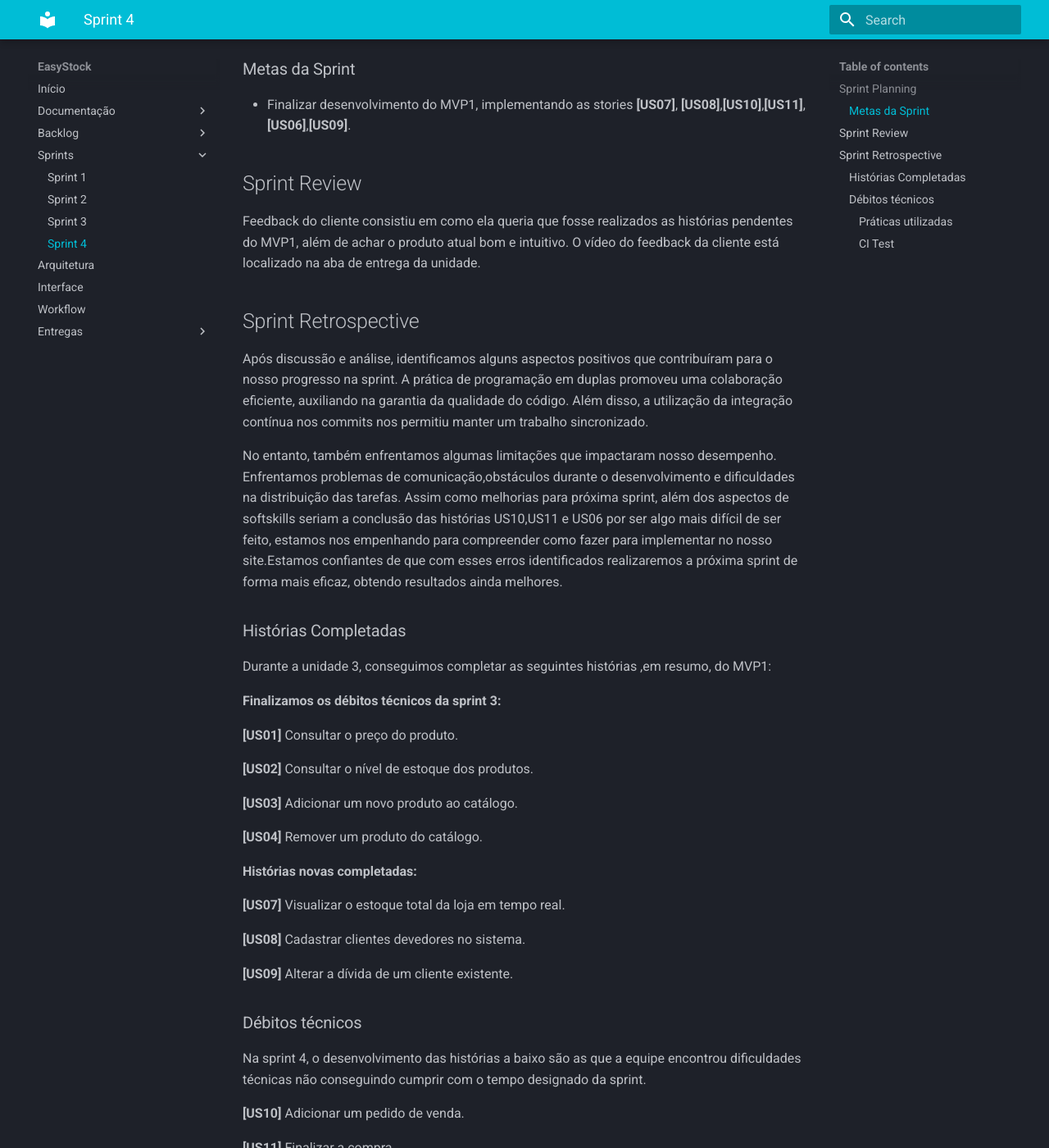
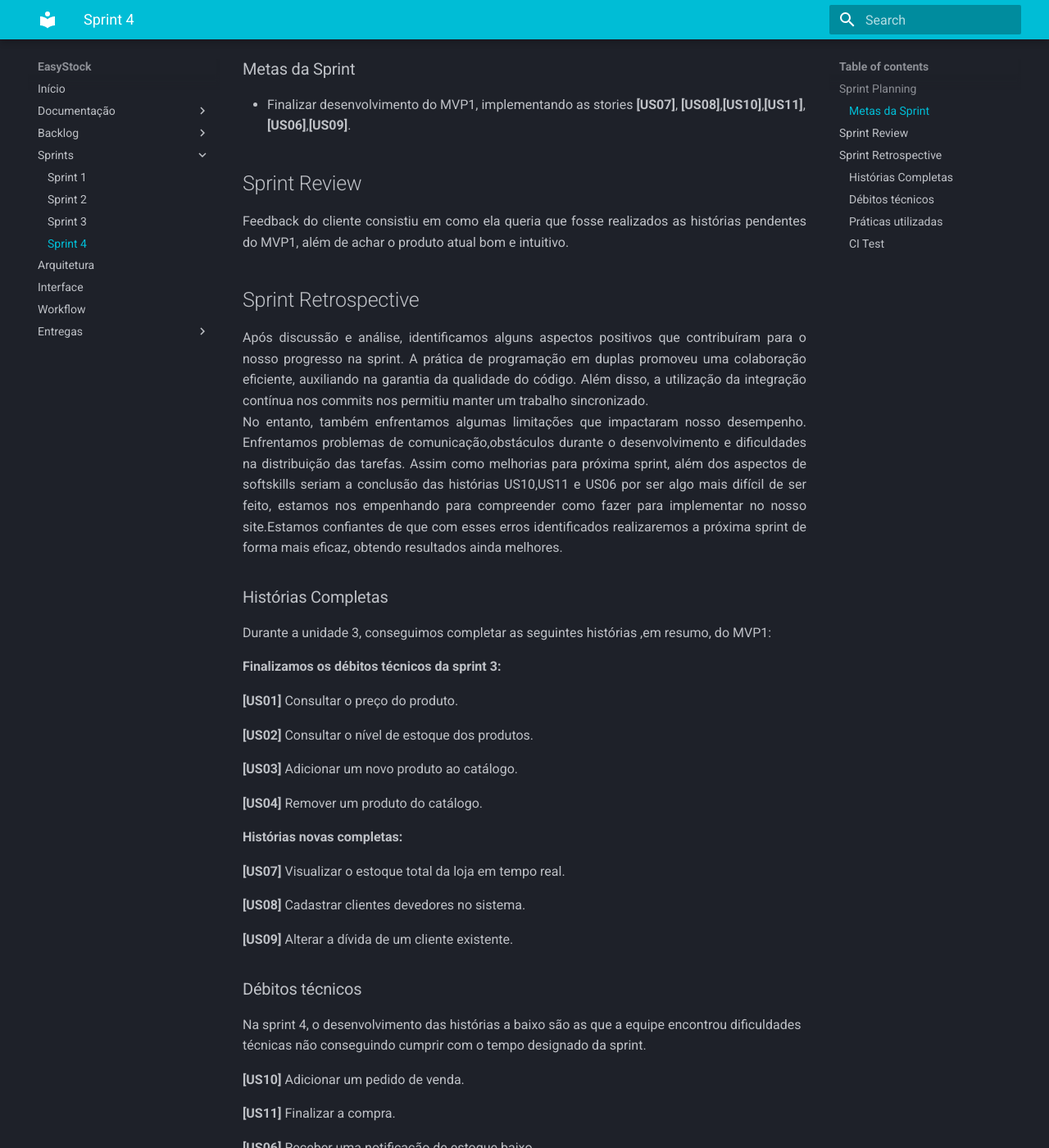
Before and after one commit to mdsreq-fga-unb/2023.1-EasyStock, an MkDocs documentation site: the page built from docs/sprint4.md, in a window 1280 px wide and 1400 px high, scrolled down 908 px. Shown: the whole window at 82% size. Built offline with MkDocs 1.6.1 and Material for MkDocs 9.7.7, drawn with Linux system fonts in a browser that asks for light colours.

Commit message:
sprint4 review

```diff
--- a/docs/sprint4.md
+++ b/docs/sprint4.md
@@ -23,17 +23,22 @@ Data término: 14/06/2023
 
 
 ## Sprint Review
+<div style="text-align: justify">
+Feedback do cliente consistiu em como ela queria que fosse realizados as histórias pendentes do MVP1, além de achar o produto atual bom e intuitivo.
 
-Feedback do cliente consistiu em como ela queria que fosse realizados as histórias pendentes do MVP1, além de achar o produto atual bom e intuitivo.
-O vídeo do feedback da cliente está localizado na aba de entrega da unidade.
+</div>
 
 ## Sprint Retrospective
 
+<div style="text-align: justify">
 Após discussão e análise, identificamos alguns aspectos positivos que contribuíram para o nosso progresso na sprint. A prática de programação em duplas promoveu uma colaboração eficiente, auxiliando na garantia da qualidade do código. Além disso, a utilização da integração contínua nos commits nos permitiu manter um trabalho sincronizado.
+</div>
 
+<div style="text-align: justify">
 No entanto, também enfrentamos algumas limitações que impactaram nosso desempenho. Enfrentamos problemas de comunicação,obstáculos durante o desenvolvimento e dificuldades na distribuição das tarefas. Assim como melhorias para próxima sprint, além dos aspectos de softskills seriam a conclusão das histórias US10,US11 e US06 por ser algo mais difícil de ser feito, estamos nos empenhando para compreender como fazer para implementar no nosso site.Estamos confiantes de que com esses erros identificados realizaremos a próxima sprint de forma mais eficaz, obtendo resultados ainda melhores.
+</div>
 
-### Histórias Completadas
+### Histórias Completas
 
 Durante a unidade 3, conseguimos completar as seguintes histórias ,em resumo, do MVP1:
 
@@ -47,7 +52,7 @@ Durante a unidade 3, conseguimos completar as seguintes histórias ,em resumo, d
 
 <b>[US04]</b> Remover um produto do catálogo.
 
-<b>Histórias novas completadas:</b>
+<b>Histórias novas completas:</b>
 
 <b>[US07]</b> Visualizar o estoque total da loja em tempo real.
 
@@ -65,7 +70,7 @@ Na sprint 4, o desenvolvimento das histórias a baixo são as que a equipe encon
 
 <b>[US06]</b> Receber uma notificação de estoque baixo
 
-#### Práticas utilizadas
+### Práticas utilizadas
 
 Durante a unidade 3, foram utilizadas o projeto simples, a integração contínua, a posse coletiva, a padronização do código, os small releases e a programação em pares. Porém, não utilizamos a refatoração e os testes unitários mas estão previstos para o próximo sprint.
 
@@ -78,6 +83,6 @@ Durante a unidade 3, foram utilizadas o projeto simples, a integração contínu
 | Isaac/Gustavo | - Integração Frontend e Backend | 12/06/2023 |
 | Isaac/Gustavo | - Integração Frontend e Backend | 14/06/2023 |
 
-#### CI Test
+### CI Test
 
 A integração contínua foi implementada e já está em uso através de um workflow no GitHub. Os testes unitários estão em fase de andamento e algumas funcionalidades já estão passíveis de serem testadas.
```
Also changed, not shown: site/search/search_index.json, site/sprint4/index.html, 1 other file.
